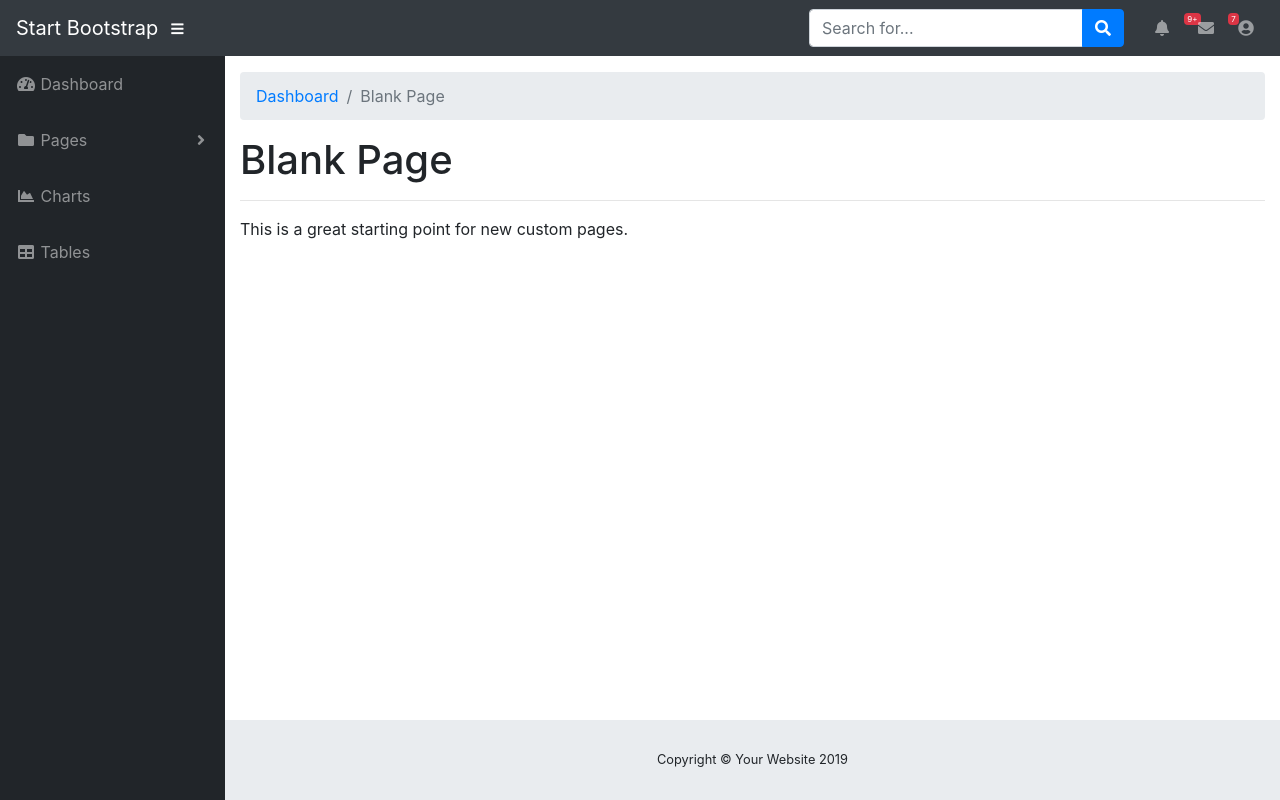
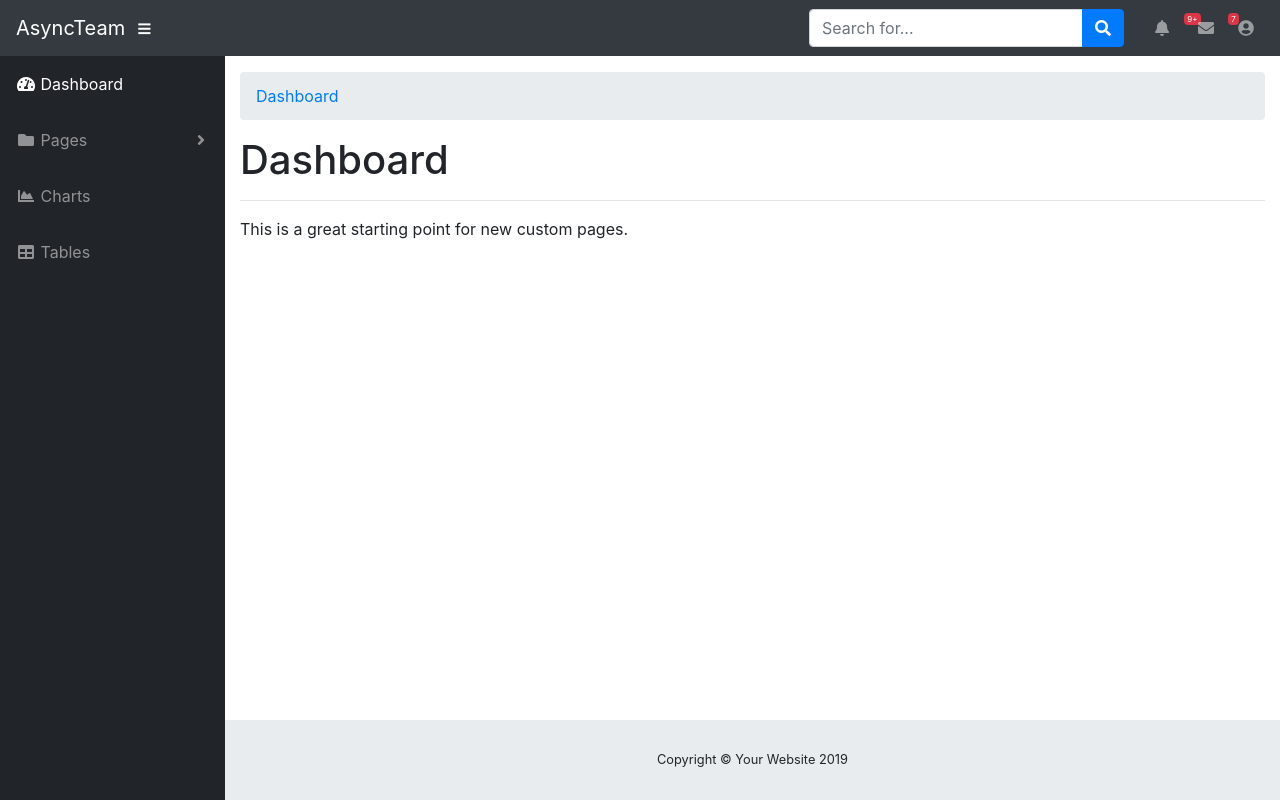
Before and after one commit to essanpupil/asyncteam, a Django app: page /dashboard/ in a window 1280 px wide. Run offline with Django 3.2, Linux system fonts and the light colour scheme; the visitor is signed in with stand-in values (Sample User, id 1); some libraries are stand-ins or nearby versions.

Commit message:
Refactor template for dashboard

```diff
--- a/asyncteam/templates/chunks/base.html
+++ b/asyncteam/templates/chunks/base.html
@@ -24,7 +24,7 @@
 
   <nav class="navbar navbar-expand navbar-dark bg-dark static-top">
 
-    <a class="navbar-brand mr-1" href="index.html">Start Bootstrap</a>
+    <a class="navbar-brand mr-1" href="{% url 'dashboard' %}">AsyncTeam</a>
 
     <button class="btn btn-link btn-sm text-white order-1 order-sm-0" id="sidebarToggle" href="#">
       <i class="fas fa-bars"></i>
@@ -87,8 +87,8 @@
 
     <!-- Sidebar -->
     <ul class="sidebar navbar-nav">
-      <li class="nav-item">
-        <a class="nav-link" href="index.html">
+      <li class="nav-item active">
+        <a class="nav-link" href="{% url 'dashboard' %}">
           <i class="fas fa-fw fa-tachometer-alt"></i>
           <span>Dashboard</span>
         </a>
@@ -106,7 +106,7 @@
           <div class="dropdown-divider"></div>
           <h6 class="dropdown-header">Other Pages:</h6>
           <a class="dropdown-item" href="404.html">404 Page</a>
-          <a class="dropdown-item active" href="blank.html">Blank Page</a>
+          <a class="dropdown-item" href="blank.html">Blank Page</a>
         </div>
       </li>
       <li class="nav-item">
@@ -127,14 +127,15 @@
 
         <!-- Breadcrumbs-->
         <ol class="breadcrumb">
+          {% block 'breadcrumb' %}
           <li class="breadcrumb-item">
             <a href="index.html">Dashboard</a>
           </li>
-          <li class="breadcrumb-item active">Blank Page</li>
+          {% endblock %}
         </ol>
 
         <!-- Page Content -->
-        <h1>Blank Page</h1>
+        <h1>Dashboard</h1>
         <hr>
         <p>This is a great starting point for new custom pages.</p>
 
@@ -173,8 +174,14 @@
         </div>
         <div class="modal-body">Select "Logout" below if you are ready to end your current session.</div>
         <div class="modal-footer">
+          <form method="post" action="{% url 'account_logout' %}">
+            {% csrf_token %}
+            {% if redirect_field_value %}
+            <input type="hidden" name="{{ redirect_field_name }}" value="{{ redirect_field_value }}"/>
+            {% endif %}
+            <button type="submit" class="btn btn-primary">Logout</button>
+          </form>
           <button class="btn btn-secondary" type="button" data-dismiss="modal">Cancel</button>
-          <a class="btn btn-primary" href="login.html">Logout</a>
         </div>
       </div>
     </div>
```
